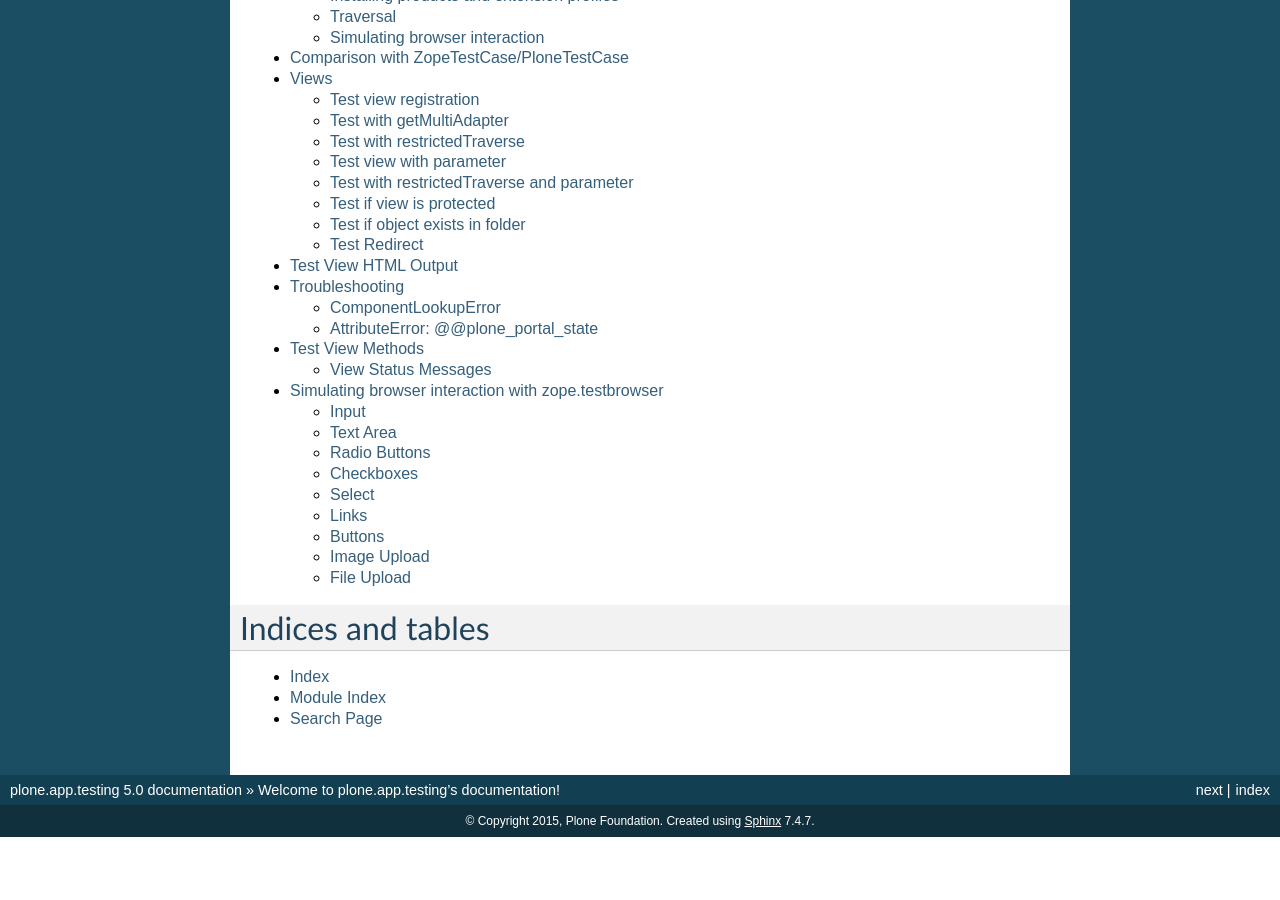
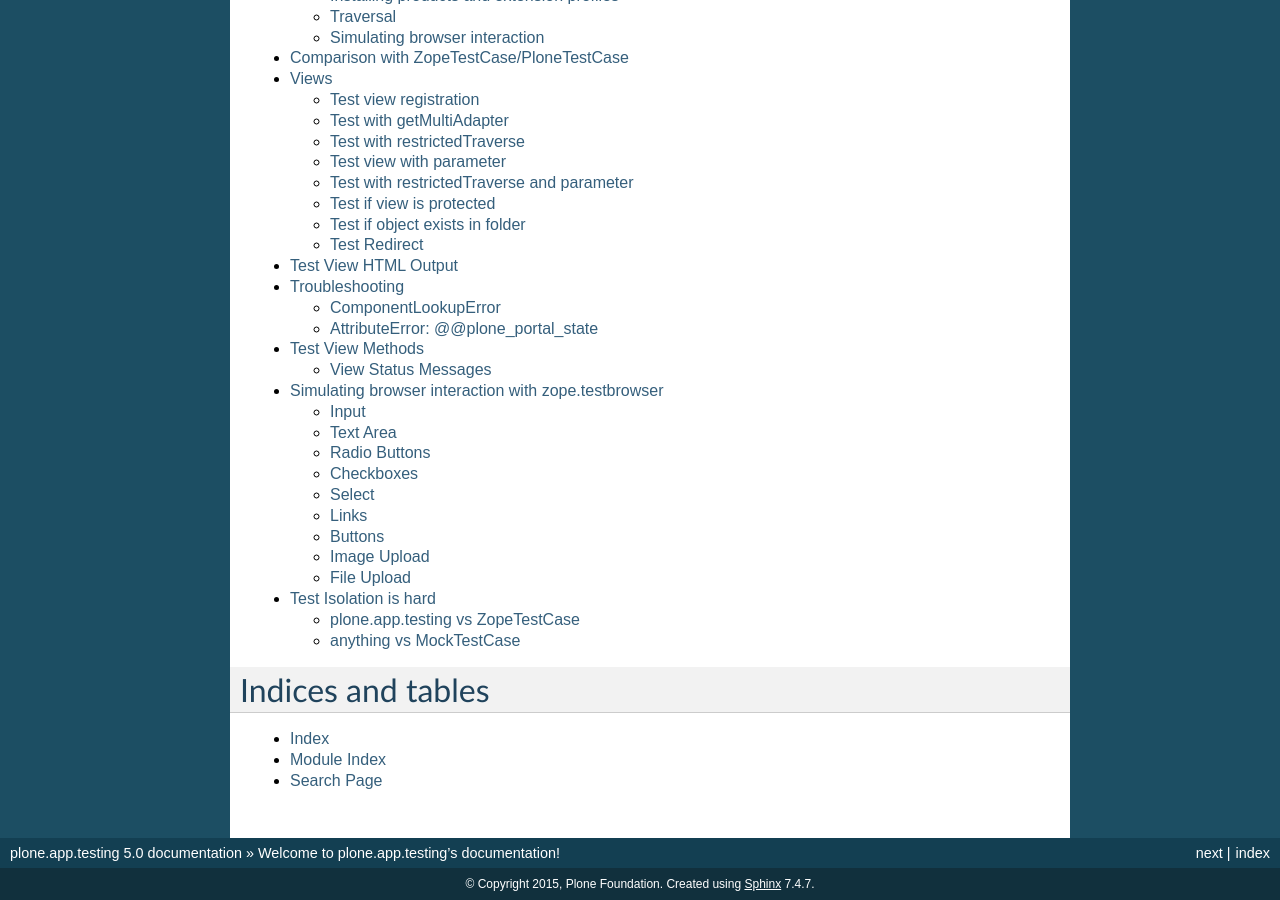
Before and after one commit to plone/plone.app.testing, a Sphinx documentation site: the page built from docs/source/index.rst, in a window 1280 px wide and 900 px high, scrolled down 626 px. Built offline with Sphinx 7.4.7, drawn with Linux system fonts in a browser that asks for light colours; before the commit the page ends 1463 px from its top, so only the background shows below that; part of the change alters nothing that is shown.

Commit message:
Add basic docs on isolation problems

```diff
--- a/docs/source/index.rst
+++ b/docs/source/index.rst
@@ -12,6 +12,7 @@ Welcome to plone.app.testing's documentation!
    README
    views
    zope-testbrowser
+   isolation
 
 
 
--- /dev/null
+++ b/docs/source/isolation.rst
@@ -0,0 +1,31 @@
+Test Isolation is hard
+======================
+
+At the moment, it is not possible to just run all tests at once.
+Therfore we have an alltests script that groups tests together.
+
+You may wonder, why and which tests need to be separated.
+
+plone.app.testing vs ZopeTestCase
+---------------------------------
+
+plone.app.testing goes at great lengths to isolate tests.
+The zope component architecture does not provide easy ways to isolate and revert changes.
+
+So, I hear you saying let us monkey patch the zope component architecture.
+
+That is what plone.app.testing and ZopeTestCase also thought.
+
+They monkey patch in different ways.
+The practical result is, that the first time, a ZopeTestCase runs, test isolation is broken and suddenly every test runs in the same demo storage while the teardowns, tear down a totally unrelated stacked demo storage.
+
+That means that the second test with plone.app.testing will see the changes from the first test.
+
+If you create tests with both plone.app.testing and ZopeTestCase, they can have random failures depending of ordering.
+
+anything vs MockTestCase
+------------------------
+MockTestCase has integration functionality for using mockers.
+You can easily register your mocks so that they get removed after the test.
+Thing is, something patches something in such a way, that unregistering mocks stop working.
+Worse, the stack is somehow also gone so that it is impossible to figure out via pdb, what is failing.
```
